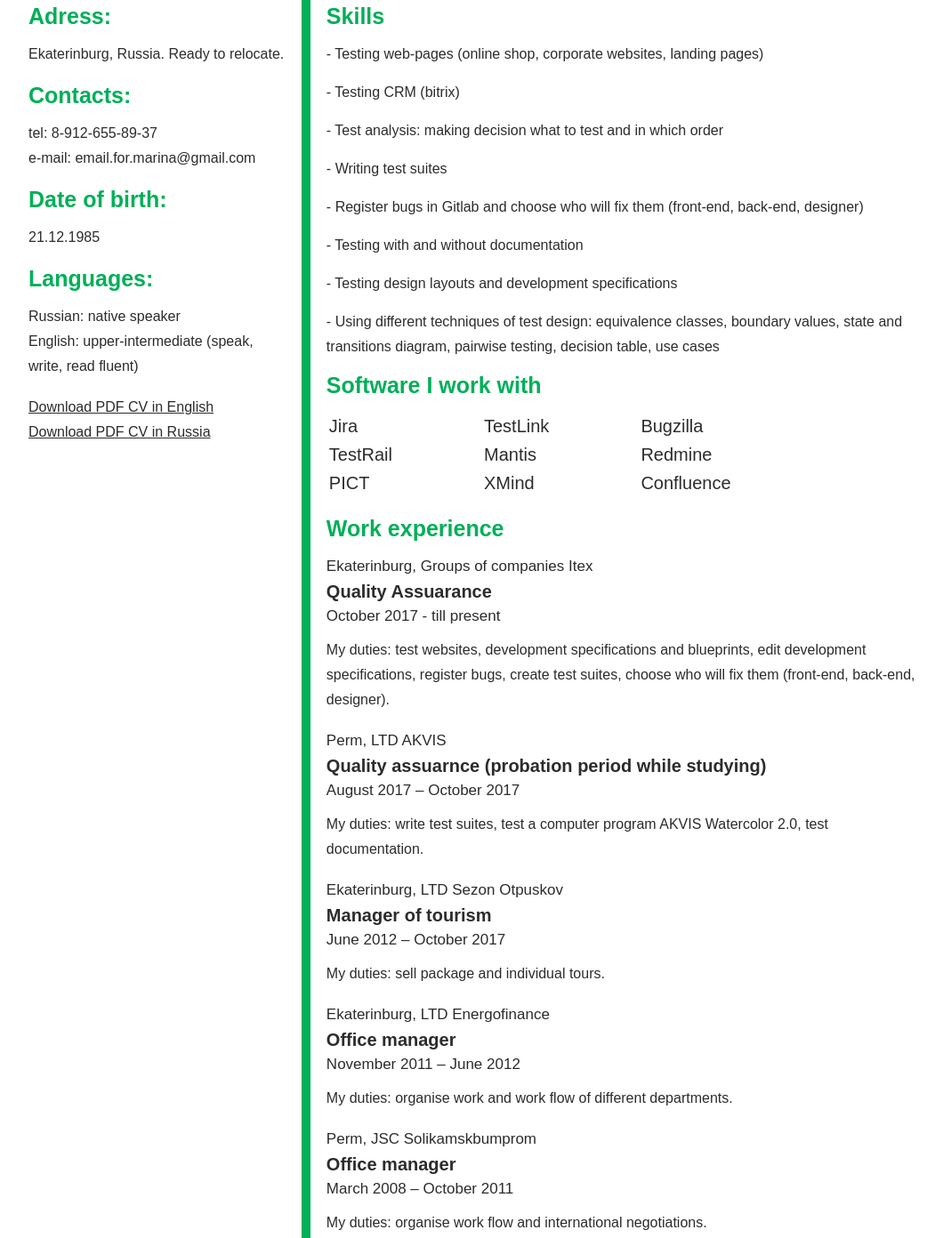
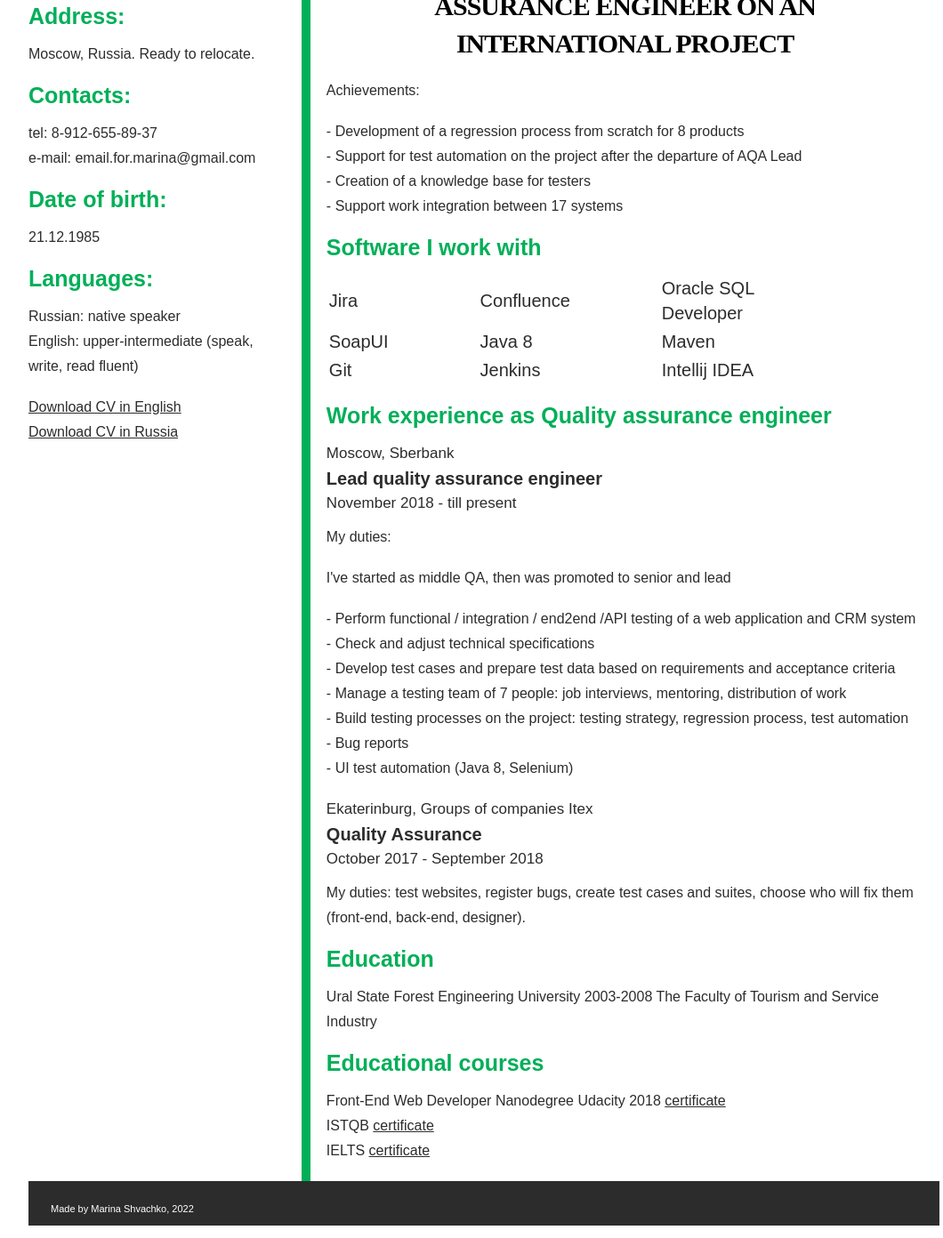
Before and after one commit to MarinaShvachko/MarinaShvachko.github.io, a plain HTML site: page CV.html in a window 1280 px wide. Shown: the part 116-1508 px from the top of the page at 89% size, without its empty margins (96-1156 px from the left). Drawn offline with nearby package versions, Linux system fonts and the light colour scheme.

Commit message:
-m "CV is updated"

```diff
--- a/CV.html
+++ b/CV.html
@@ -16,7 +16,8 @@
 <div class="container">
 
     <header class="header">
-        <div class="menuBurger"><svg width="32" height="32" xmlns="http://www.w3.org/2000/svg">
+        <div class="menuBurger">
+            <svg width="32" height="32" xmlns="http://www.w3.org/2000/svg">
 
                 <g>
                     <title>background</title>
@@ -24,9 +25,11 @@
                 </g>
                 <g>
                     <title>Layer 1</title>
-  <path fill="#049900" id="svg_1" d="m4,10l24,0c1.104,0 2,-0.896 2,-2s-0.896,-2 -2,-2l-24,0c-1.104,0 -2,0.896 -2,2s0.896,2 2,2zm24,4l-24,0c-1.104,0 -2,0.896 -2,2s0.896,2 2,2l24,0c1.104,0 2,-0.896 2,-2s-0.896,-2 -2,-2zm0,8l-24,0c-1.104,0 -2,0.896 -2,2s0.896,2 2,2l24,0c1.104,0 2,-0.896 2,-2s-0.896,-2 -2,-2z"/>
+                    <path fill="#049900" id="svg_1"
+                          d="m4,10l24,0c1.104,0 2,-0.896 2,-2s-0.896,-2 -2,-2l-24,0c-1.104,0 -2,0.896 -2,2s0.896,2 2,2zm24,4l-24,0c-1.104,0 -2,0.896 -2,2s0.896,2 2,2l24,0c1.104,0 2,-0.896 2,-2s-0.896,-2 -2,-2zm0,8l-24,0c-1.104,0 -2,0.896 -2,2s0.896,2 2,2l24,0c1.104,0 2,-0.896 2,-2s-0.896,-2 -2,-2z"/>
                 </g>
-</svg></div>
+            </svg>
+        </div>
         <ul class="menu clearfix">
             <li><a href="index.html">Home</a></li>
             <li><a href="CV.html">CV</a></li>
@@ -41,8 +44,8 @@
             <p>
             <h2>Marina Shvachko</h2>
             </p><br>
-            <h3>Adress:</h3>
-            <p>Ekaterinburg, Russia. Ready to relocate.</p><br>
+            <h3>Address:</h3>
+            <p>Moscow, Russia. Ready to relocate.</p><br>
             <h3>Contacts:</h3>
             <p>tel: 8-912-655-89-37<br>e-mail: email.for.marina@gmail.com</p><br>
             <h3>Date of birth:</h3>
@@ -50,75 +53,70 @@
             <h3>Languages:</h3>
             <p>Russian: native speaker<br>English: upper-intermediate (speak, write, read fluent)</p><br>
 
-            <p><a class="linkCV" href="img/Marina_Shvachko.pdf">Download PDF CV in English</a></p>
-            <p><a class="linkCV" href="img/Марина_Швачко.pdf">Download PDF CV in Russia</a></p>
+            <p><a class="linkCV" href="img/Marina_Shvachko.pdf">Download CV in English</a></p>
+            <p><a class="linkCV" href="img/Марина_Швачко.pdf">Download CV in Russia</a></p>
         </div>
     </div>
 
     <div class="skills">
         <div class="contactInfoContainer2">
             <p>
-                <h2>Desired position: Quality assurance</h2>
+            <h2>Desired position: middle\senior Quality assurance engineer on an international project</h2>
             </p><br>
-            <h3>Skills</h3>
-            <p class="skill">
-                - Testing web-pages (online shop, corporate websites, landing pages)</p>
-            <p class="skill">- Testing CRM (bitrix)</p>
-            <p class="skill">- Test analysis: making decision what to test and in which order</p>
-            <p class="skill">- Writing test suites</p>
-            <p class="skill">- Register bugs in Gitlab and choose who will fix them (front-end, back-end, designer)
-                <p class="skill">- Testing with and without documentation</p>
-                <p class="skill">- Testing design layouts and development specifications</p>
-                <p class="skill">- Using different techniques of test design: equivalence classes, boundary values, state and transitions diagram, pairwise testing, decision table, use cases
+
+            <p>Achievements:</p>
+            <br>
+            <p>- Development of a regression process from scratch for 8 products</p>
+            <p>- Support for test automation on the project after the departure of AQA Lead</p>
+            <p>- Creation of a knowledge base for testers</p>
+            <p>- Support work integration between 17 systems</p>
             </p>
+            <br>
             <h3>Software I work with</h3>
             <p>
 
             <table class="programmes">
                 <tr>
                     <td>Jira</td>
-                            <td>TestLink</td>
-                            <td>Bugzilla</td>
+                    <td>Confluence</td>
+                    <td>Oracle SQL Developer</td>
                 </tr>
                 <tr>
-                            <td>TestRail</td>
-                            <td>Mantis</td>
-                            <td>Redmine</td>
+                    <td>SoapUI</td>
+                    <td>Java 8</td>
+                    <td>Maven</td>
                 </tr>
                 <tr>
-                            <td>PICT</td>
-                            <td>XMind</td>
-                            <td>Confluence</td>
+                    <td>Git</td>
+                    <td>Jenkins</td>
+                    <td>Intellij IDEA</td>
                 </tr>
             </table>
 
-                    <h3>Work experience</h3>
+            <h3>Work experience as Quality assurance engineer</h3>
             <p>
 
+            <p class="city">Moscow, Sberbank</p>
+            <p class="position">Lead quality assurance engineer</p>
+            <p class="date">November 2018 - till present</p>
+            <p>My duties: </p><br>
+            <p>I've started as middle QA, then was promoted to senior and lead</p>
+            <br>
+            <p>- Perform functional / integration / end2end /API testing of a web application and CRM system</p>
+            <p>- Check and adjust technical specifications</p>
+            <p>- Develop test cases and prepare test data based on requirements and acceptance criteria</p>
+            <p>- Manage a testing team of 7 people: job interviews, mentoring, distribution of work</p>
+            <p>- Build testing processes on the project: testing strategy, regression process, test automation</p>
+            <p>- Bug reports</p>
+            <p>- UI test automation (Java 8, Selenium)</p>
+            <br>
+
             <p class="city">Ekaterinburg, Groups of companies Itex</p>
-                        <p class="position">Quality Assuarance </p>
-                        <p class="date">October 2017 - till present</p>
-                        <p>My duties: test websites, development specifications and blueprints, edit development specifications, register bugs, create test suites, choose who will fix them (front-end, back-end, designer).</p><br>
+            <p class="position">Quality Assurance </p>
+            <p class="date">October 2017 - September 2018</p>
+            <p>My duties: test websites, register bugs, create test cases and suites, choose who will fix them
+                (front-end, back-end, designer).</p><br>
 
-                        <p class="city">Perm, LTD AKVIS</p>
-                        <p class="position">Quality assuarnce (probation period while studying)</p>
-                        <p class="date">August 2017 – October 2017</p>
-                        <p>My duties: write test suites, test a computer program AKVIS Watercolor 2.0, test documentation.</p><br>
-
-                        <p class="city">Ekaterinburg, LTD Sezon Otpuskov</p>
-                        <p class="position">Manager of tourism</p>
-                        <p class="date">June 2012 – October 2017</p>
-                        <p>My duties: sell package and individual tours.</p><br>
-
-                        <p class="city">Ekaterinburg, LTD Energofinance</p>
-                        <p class="position">Office manager</p>
-                        <p class="date">November 2011 – June 2012</p>
-                        <p>My duties: organise work and work flow of different departments.</p><br>
-
-                        <p class="city">Perm, JSC Solikamskbumprom</p>
-                        <p class="position">Office manager</p>
-                        <p class="date">March 2008 – October 2011</p>
-                        <p>My duties: organise work flow and international negotiations.</p><br>
 
             <h3>Education</h3>
             <p>Ural State Forest Engineering University 2003-2008 The Faculty of Tourism and Service Industry</p><br>
@@ -126,8 +124,8 @@
             <h3>Educational courses</h3>
             <p>Front-End Web Developer Nanodegree Udacity 2018
                 <a class="linkCV" href="img/FEND.pdf" target="_blank">certificate</a></p>
-                        <p>School for QA
-                            <a class="linkCV" href="img/shvachkomarina.pdf" target="_blank">certificate</a></p>
+            <p>ISTQB
+                <a class="linkCV" href="http://scr.istqb.org/?name=Marina&number=79501" target="_blank">certificate</a></p>
             <p>IELTS
                 <a class="linkCV" href="img/IELTS.jpg" target="_blank">certificate</a></p>
 
```
Also changed, not shown: img/favicon.ico (deleted), 2 other files. Lines whose indentation alone changed are shown as unchanged.
